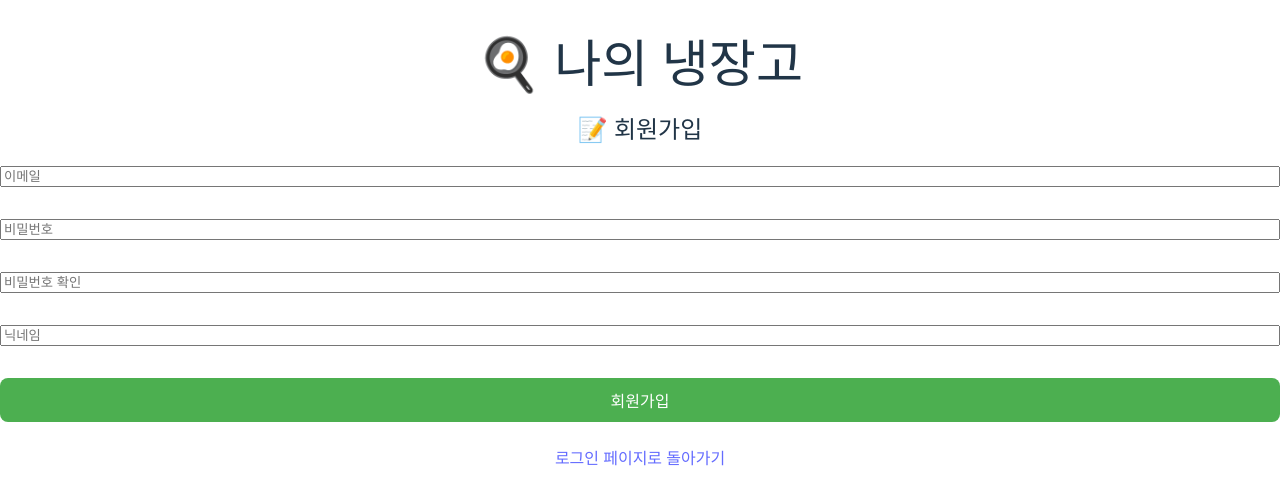
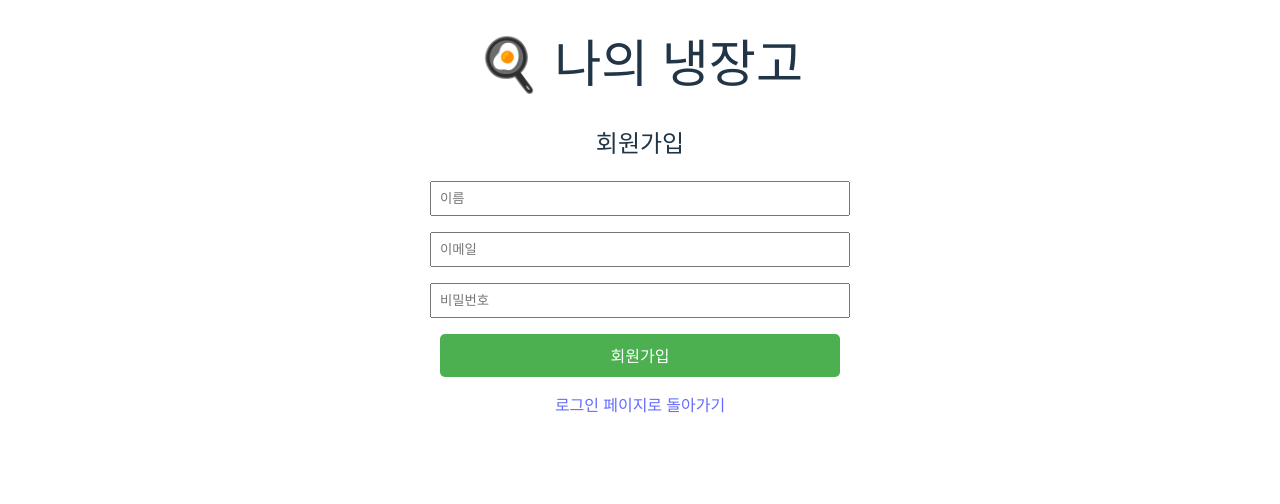
Before and after one commit to JeongHyeon01/My_Refrigerator, a React (Vite) app in the folder FE/: page /signup in a window 1280 px wide. Shown: the top 504 px of the page. Built offline with nearby package versions, Linux system fonts and the light colour scheme; the HTML template or start-up script is replaced by a standard one.

Commit message:
Retouch UI

```diff
--- a/FE/src/App.css
+++ b/FE/src/App.css
@@ -51,3 +51,11 @@ a {
 a:hover {
   text-decoration: underline;
 }
+
+input {
+  max-width: 400px;
+  width: 100%;
+  padding: 0.5rem;
+  margin: 0 auto;
+  display: block;
+}
--- a/FE/src/App.jsx
+++ b/FE/src/App.jsx
@@ -1,4 +1,3 @@
-// src/App.jsx
 import React from 'react';
 import { BrowserRouter as Router, Routes, Route, Navigate } from 'react-router-dom';
 import LoginPage from './components/LoginPage';
--- a/FE/src/components/FindIDPage.jsx
+++ b/FE/src/components/FindIDPage.jsx
@@ -1,69 +1,74 @@
 import React, { useState } from 'react';
 import { db } from '../firebase';
-import { collection, query, where, getDocs } from 'firebase/firestore';
+import { collection, getDocs, query, where } from 'firebase/firestore';
+import { Link } from 'react-router-dom';
 
 const FindIDPage = () => {
-  const [nickname, setNickname] = useState('');
-  const [email, setEmail] = useState(null);
-  const [error, setError] = useState('');
+  const [name, setName] = useState('');
+  const [foundEmail, setFoundEmail] = useState('');
 
   const handleFindID = async (e) => {
     e.preventDefault();
-    setEmail(null);
-    setError('');
-
     try {
-      const q = query(collection(db, 'users'), where('nickname', '==', nickname.trim()));
+      const q = query(collection(db, 'users'), where('name', '==', name));
       const querySnapshot = await getDocs(q);
-
       if (!querySnapshot.empty) {
         const userData = querySnapshot.docs[0].data();
-        setEmail(userData.email);
+        setFoundEmail(userData.email);
       } else {
-        setError('해당 이름으로 등록된 아이디(이메일)를 찾을 수 없습니다.');
+        alert('해당 이름의 사용자를 찾을 수 없습니다.');
+        setFoundEmail('');
       }
-    } catch (err) {
-      setError('오류가 발생했습니다. 다시 시도해주세요.');
+    } catch (error) {
+      alert('아이디 찾기 실패: ' + error.message);
     }
   };
 
   return (
     <div className="page-center">
-      <div className="form-card">
-        <h1 style={{ textAlign: 'center', marginBottom: '1rem' }}>🍳 나의 냉장고</h1>
-        <h2 style={{ textAlign: 'center' }}>🔎 아이디(이메일) 찾기</h2>
-
-        <form onSubmit={handleFindID} style={{ display: 'flex', flexDirection: 'column', gap: '1rem' }}>
+      <div className="form-card" style={{ maxWidth: '420px', width: '100%', margin: '0 auto' }}>
+        <h1 style={{ textAlign: 'center' }}>🍳 나의 냉장고</h1>
+        <h2 style={{ textAlign: 'center' }}>🔍 아이디(이메일) 찾기</h2>
+        <form onSubmit={handleFindID} style={{ display: 'flex', flexDirection: 'column', alignItems: 'center' }}>
           <input
             type="text"
             placeholder="가입 시 입력한 이름(닉네임)"
-            value={nickname}
-            onChange={(e) => setNickname(e.target.value)}
+            value={name}
+            onChange={(e) => setName(e.target.value)}
             required
-            style={{ padding: '0.5rem' }}
+            style={{
+              padding: '0.5rem',
+              maxWidth: '400px',
+              width: '100%',
+              marginBottom: '1rem'
+            }}
           />
           <button
             type="submit"
+            className="action-btn"
             style={{
+              width: '100%',
+              maxWidth: '400px',
               padding: '0.6rem',
               backgroundColor: '#4caf50',
               color: 'white',
               border: 'none',
-              cursor: 'pointer'
+              borderRadius: '5px'
             }}
           >
             아이디 찾기
           </button>
         </form>
 
-        {email && <p style={{ color: 'green', marginTop: '1rem' }}>📧 등록된 이메일: {email}</p>}
-        {error && <p style={{ color: 'red', marginTop: '1rem' }}>{error}</p>}
+        {foundEmail && (
+          <p style={{ textAlign: 'center', marginTop: '1rem', color: '#333' }}>
+            ✔️ 가입된 이메일: <strong>{foundEmail}</strong>
+          </p>
+        )}
 
-        <p style={{ textAlign: 'center', marginTop: '2rem' }}>
-          <a href="/login" style={{ textDecoration: 'underline', color: '#2196f3' }}>
-            로그인 페이지로 돌아가기
-          </a>
-        </p>
+        <div style={{ textAlign: 'center', marginTop: '1.5rem' }}>
+          <Link to="/login">로그인 페이지로 돌아가기</Link>
+        </div>
       </div>
     </div>
   );
--- a/FE/src/components/LoginPage.jsx
+++ b/FE/src/components/LoginPage.jsx
@@ -1,71 +1,53 @@
-// src/components/LoginPage.jsx
-import React, { useState, useEffect } from 'react';
-import { useNavigate } from 'react-router-dom';
-import {
-  signInWithEmailAndPassword,
-  signInWithPopup,
-  GoogleAuthProvider,
-  onAuthStateChanged,
-  signOut,
-} from 'firebase/auth';
+import React, { useState } from 'react';
+import { signInWithEmailAndPassword, GoogleAuthProvider, signInWithPopup } from 'firebase/auth';
 import { auth } from '../firebase';
-
-const googleProvider = new GoogleAuthProvider();
+import { useNavigate, Link } from 'react-router-dom';
 
 const LoginPage = () => {
   const [email, setEmail] = useState('');
   const [password, setPassword] = useState('');
-  const [loading, setLoading] = useState(false);
   const navigate = useNavigate();
-
-  useEffect(() => {
-    const unsubscribe = onAuthStateChanged(auth, (user) => {
-      if (user) {
-        navigate('/main');
-      }
-    });
-    return () => unsubscribe();
-  }, [navigate]);
 
   const handleLogin = async (e) => {
     e.preventDefault();
-    setLoading(true);
     try {
       await signInWithEmailAndPassword(auth, email, password);
+      alert('로그인 성공!');
       navigate('/main');
     } catch (error) {
       alert('로그인 실패: ' + error.message);
-    } finally {
-      setLoading(false);
     }
   };
 
   const handleGoogleLogin = async () => {
-    setLoading(true);
+    const provider = new GoogleAuthProvider();
     try {
-      await signInWithPopup(auth, googleProvider);
+      await signInWithPopup(auth, provider);
+      alert('구글 로그인 성공!');
       navigate('/main');
     } catch (error) {
-      alert('SNS 로그인 실패: ' + error.message);
-    } finally {
-      setLoading(false);
+      alert('구글 로그인 실패: ' + error.message);
     }
   };
 
   return (
     <div className="page-center">
-      <div className="form-card">
-        <h1 style={{ textAlign: 'center', marginBottom: '1rem' }}>🍳 나의 냉장고</h1>
-        <h2 style={{ textAlign: 'center' }}>🔐 로그인</h2>
-
-        <form onSubmit={handleLogin} style={{ display: 'flex', flexDirection: 'column', gap: '1rem', marginTop: '1rem' }}>
+      <div className="form-card" style={{ maxWidth: '420px', width: '100%', margin: '0 auto' }}>
+        <h1 style={{ textAlign: 'center' }}>🍳 나의 냉장고</h1>
+        <h2 style={{ textAlign: 'center' }}>로그인</h2>
+        <form onSubmit={handleLogin} style={{ display: 'flex', flexDirection: 'column', alignItems: 'center' }}>
           <input
             type="email"
             placeholder="이메일"
             value={email}
             onChange={(e) => setEmail(e.target.value)}
             required
-            style={{ padding: '0.5rem' }}
+            style={{
+              padding: '0.5rem',
+              maxWidth: '400px',
+              width: '100%',
+              marginBottom: '1rem'
+            }}
           />
           <input
             type="password"
@@ -73,30 +55,52 @@ const LoginPage = () => {
             value={password}
             onChange={(e) => setPassword(e.target.value)}
             required
-            style={{ padding: '0.5rem' }}
+            style={{
+              padding: '0.5rem',
+              maxWidth: '400px',
+              width: '100%',
+              marginBottom: '1rem'
+            }}
           />
           <button
             type="submit"
-            disabled={loading}
+            className="action-btn"
             style={{
+              width: '100%',
+              maxWidth: '400px',
               padding: '0.6rem',
               backgroundColor: '#4caf50',
               color: 'white',
-              border: 'none'
+              border: 'none',
+              borderRadius: '5px',
+              marginBottom: '1rem'
             }}
           >
-            {loading ? '로딩 중...' : '로그인'}
+            로그인
           </button>
         </form>
 
-        <div style={{ textAlign: 'center', marginTop: '1rem' }}>
-          <a href="/signup">회원가입</a> | <a href="/find-id">아이디 찾기</a> | <a href="/reset-password">비밀번호 재설정</a>
-        </div>
+        <button
+          onClick={handleGoogleLogin}
+          style={{
+            width: '100%',
+            maxWidth: '400px',
+            padding: '0.6rem',
+            backgroundColor: '#4285F4',
+            color: 'white',
+            border: 'none',
+            borderRadius: '5px',
+            margin: '0 auto 1rem auto',
+            display: 'block'
+          }}
+        >
+           Google로 로그인
+        </button>
 
-        <div style={{ marginTop: '2rem', textAlign: 'center' }}>
-          <button onClick={handleGoogleLogin} style={{ padding: '0.6rem', backgroundColor: '#4285F4', color: 'white', border: 'none' }}>
-            구글로 로그인
-          </button>
+        <div style={{ textAlign: 'center' }}>
+          <Link to="/signup" style={{ marginRight: '1rem' }}>회원가입</Link>
+          <Link to="/find-id" style={{ marginRight: '1rem' }}>아이디 찾기</Link>
+          <Link to="/reset-password">비밀번호 재설정</Link>
         </div>
       </div>
     </div>
--- a/FE/src/components/SignupPage.jsx
+++ b/FE/src/components/SignupPage.jsx
@@ -1,50 +1,36 @@
 import React, { useState } from 'react';
 import { createUserWithEmailAndPassword } from 'firebase/auth';
+import { auth, db } from '../firebase';
 import { doc, setDoc } from 'firebase/firestore';
-import { auth, db } from '../firebase';
-import { useNavigate } from 'react-router-dom';
+import { useNavigate, Link } from 'react-router-dom';
 
 const SignupPage = () => {
   const [form, setForm] = useState({
     email: '',
     password: '',
-    confirmPassword: '',
-    nickname: '',
+    name: '',
   });
 
-  const [errors, setErrors] = useState({});
   const navigate = useNavigate();
-
-  const validate = () => {
-    const errs = {};
-    if (!form.email) errs.email = '이메일을 입력하세요';
-    if (!form.password) errs.password = '비밀번호를 입력하세요';
-    if (form.password !== form.confirmPassword) errs.confirmPassword = '비밀번호가 일치하지 않습니다';
-    if (!form.nickname) errs.nickname = '닉네임을 입력하세요';
-    return errs;
-  };
 
   const handleChange = (e) => {
     const { name, value } = e.target;
-    setForm((prev) => ({ ...prev, [name]: value }));
+    setForm((prev) => ({
+      ...prev,
+      [name]: value,
+    }));
   };
 
   const handleSubmit = async (e) => {
     e.preventDefault();
-    const errs = validate();
-    if (Object.keys(errs).length > 0) {
-      setErrors(errs);
-      return;
-    }
-
     try {
       const userCredential = await createUserWithEmailAndPassword(auth, form.email, form.password);
-      await setDoc(doc(db, 'users', userCredential.user.uid), {
+      const user = userCredential.user;
+      await setDoc(doc(db, 'users', user.uid), {
         email: form.email,
-        nickname: form.nickname,
-        uid: userCredential.user.uid,
+        name: form.name,
       });
-      alert('회원가입 성공');
+      alert('회원가입 성공!');
       navigate('/login');
     } catch (error) {
       alert('회원가입 실패: ' + error.message);
@@ -53,31 +39,71 @@ const SignupPage = () => {
 
   return (
     <div className="page-center">
-      <div className="form-card">
-        <h1 style={{ textAlign: 'center', marginBottom: '1rem' }}>🍳 나의 냉장고</h1>
-        <h2 style={{ textAlign: 'center' }}>📝 회원가입</h2>
-
-        <form onSubmit={handleSubmit} style={{ display: 'flex', flexDirection: 'column', gap: '1rem' }}>
-          <input type="email" name="email" placeholder="이메일" value={form.email} onChange={handleChange} />
-          <div style={{ color: 'red' }}>{errors.email}</div>
-
-          <input type="password" name="password" placeholder="비밀번호" value={form.password} onChange={handleChange} />
-          <div style={{ color: 'red' }}>{errors.password}</div>
-
-          <input type="password" name="confirmPassword" placeholder="비밀번호 확인" value={form.confirmPassword} onChange={handleChange} />
-          <div style={{ color: 'red' }}>{errors.confirmPassword}</div>
-
-          <input type="text" name="nickname" placeholder="닉네임" value={form.nickname} onChange={handleChange} />
-          <div style={{ color: 'red' }}>{errors.nickname}</div>
-
-          <button type="submit" style={{ padding: '0.6rem', backgroundColor: '#4caf50', color: 'white', border: 'none' }}>
+      <div className="form-card" style={{ maxWidth: '420px', width: '100%', margin: '0 auto' }}>
+        <h1 style={{ textAlign: 'center' }}>🍳 나의 냉장고</h1>
+        <h2 style={{ textAlign: 'center' }}>회원가입</h2>
+        <form onSubmit={handleSubmit} style={{ display: 'flex', flexDirection: 'column', alignItems: 'center' }}>
+          <input
+            type="text"
+            name="name"
+            placeholder="이름"
+            value={form.name}
+            onChange={handleChange}
+            required
+            style={{
+              padding: '0.5rem',
+              maxWidth: '400px',
+              width: '100%',
+              marginBottom: '1rem'
+            }}
+          />
+          <input
+            type="email"
+            name="email"
+            placeholder="이메일"
+            value={form.email}
+            onChange={handleChange}
+            required
+            style={{
+              padding: '0.5rem',
+              maxWidth: '400px',
+              width: '100%',
+              marginBottom: '1rem'
+            }}
+          />
+          <input
+            type="password"
+            name="password"
+            placeholder="비밀번호"
+            value={form.password}
+            onChange={handleChange}
+            required
+            style={{
+              padding: '0.5rem',
+              maxWidth: '400px',
+              width: '100%',
+              marginBottom: '1rem'
+            }}
+          />
+          <button
+            type="submit"
+            className="action-btn"
+            style={{
+              width: '100%',
+              maxWidth: '400px',
+              padding: '0.6rem',
+              backgroundColor: '#4caf50',
+              color: 'white',
+              border: 'none',
+              borderRadius: '5px'
+            }}
+          >
             회원가입
           </button>
         </form>
-
-        <p style={{ textAlign: 'center', marginTop: '1.5rem' }}>
-          <a href="/login">로그인 페이지로 돌아가기</a>
-        </p>
+        <div style={{ textAlign: 'center', marginTop: '1rem' }}>
+          <Link to="/login">로그인 페이지로 돌아가기</Link>
+        </div>
       </div>
     </div>
   );
```
Also changed, not shown: FE/src/components/ResetPasswordPage.jsx (+26 -24 lines).
